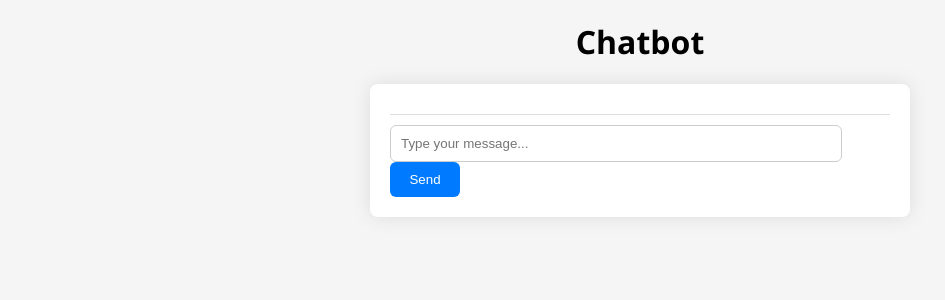
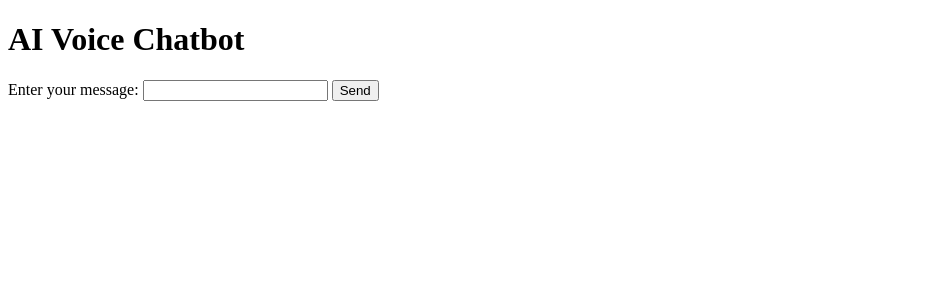
Before and after one commit to adminunblinded/shawnai, a Flask app: page / in a window 1280 px wide. Shown: the top 300 px of the page, without its empty margins (0-945 px from the left). Run offline with Flask 2, Linux system fonts and the light colour scheme.

Commit message:
Update index.html

```diff
--- a/templates/index.html
+++ b/templates/index.html
@@ -1,140 +1,16 @@
-<!-- index.html -->
 <!DOCTYPE html>
 <html lang="en">
 <head>
     <meta charset="UTF-8">
     <meta name="viewport" content="width=device-width, initial-scale=1.0">
-    <title>Chatbot</title>
+    <title>AI Voice Chatbot</title>
 </head>
-
-<style>
-    body {
-    font-family: 'Segoe UI', Tahoma, Geneva, Verdana, sans-serif;
-    margin: 0;
-    padding: 0;
-    background-color: #f5f5f5;
-}
-
-h1 {
-    text-align: center;
-    margin-top: 20px;
-}
-
-#chat-container {
-    max-width: 500px;
-    margin: 20px auto;
-    background-color: #fff;
-    border-radius: 8px;
-    box-shadow: 0 0 20px rgba(0, 0, 0, 0.1);
-    padding: 20px;
-    overflow: hidden;
-}
-
-#messages {
-    max-height: 300px;
-    overflow-y: auto;
-    border-bottom: 1px solid #ddd;
-    margin-bottom: 10px;
-    padding-bottom: 10px;
-}
-
-#user-input {
-    width: calc(100% - 70px);
-    padding: 10px;
-    border: 1px solid #ccc;
-    border-radius: 6px;
-    transition: all 0.3s ease;
-}
-
-#user-input:focus {
-    border-color: #007bff;
-}
-
-button {
-    width: 70px;
-    padding: 10px;
-    background-color: #007bff;
-    color: #fff;
-    border: none;
-    border-radius: 6px;
-    cursor: pointer;
-    transition: background-color 0.3s ease;
-}
-
-button:hover {
-    background-color: #0056b3;
-}
-
-p {
-    margin: 5px 0;
-    padding: 8px 10px;
-    border-radius: 10px;
-    word-wrap: break-word;
-    overflow-wrap: break-word;
-}
-
-.user-message {
-    background-color: #e6f2ff;
-    margin-left: 20%;
-}
-
-.assistant-message {
-    background-color: #eff6f9;
-    margin-right: 20%;
-    text-align: right;
-}
-
-.message-animation {
-    opacity: 0;
-    transform: translateY(20px);
-    animation: appear 0.5s forwards;
-}
-
-@keyframes appear {
-    from {
-        opacity: 0;
-        transform: translateY(20px);
-    }
-    to {
-        opacity: 1;
-        transform: translateY(0);
-    }
-}
-</style>
 <body>
-    <h1>Chatbot</h1>
-    <div id="chat-container">
-        <div id="messages"></div>
-        <input type="text" id="user-input" placeholder="Type your message...">
-        <button onclick="sendMessage()">Send</button>
-    </div>
-
-    <script>
-        function sendMessage() {
-            var message = document.getElementById("user-input").value;
-            document.getElementById("messages").innerHTML += "<p>User: " + message + "</p>";
-            document.getElementById("user-input").value = "";
-            fetch('/send', {
-                method: 'POST',
-                body: JSON.stringify({message: message}),
-                headers:{
-                  'Content-Type': 'application/json'
-                }
-            })
-            .then(response => response.json())
-            .then(data => {
-                var reply = data.reply;
-                document.getElementById("messages").innerHTML += "<p>Assistant: " + reply + "</p>";
-                // Speak the response
-                speak(reply);
-            });
-        }
-
-        function speak(text) {
-            var synth = window.speechSynthesis;
-            var utterance = new SpeechSynthesisUtterance(text);
-            synth.speak(utterance);
-        }
-    </script>
+    <h1>AI Voice Chatbot</h1>
+    <form action="/chat" method="post">
+        <label for="user_input">Enter your message:</label>
+        <input type="text" id="user_input" name="user_input" required>
+        <button type="submit">Send</button>
+    </form>
 </body>
 </html>
```
